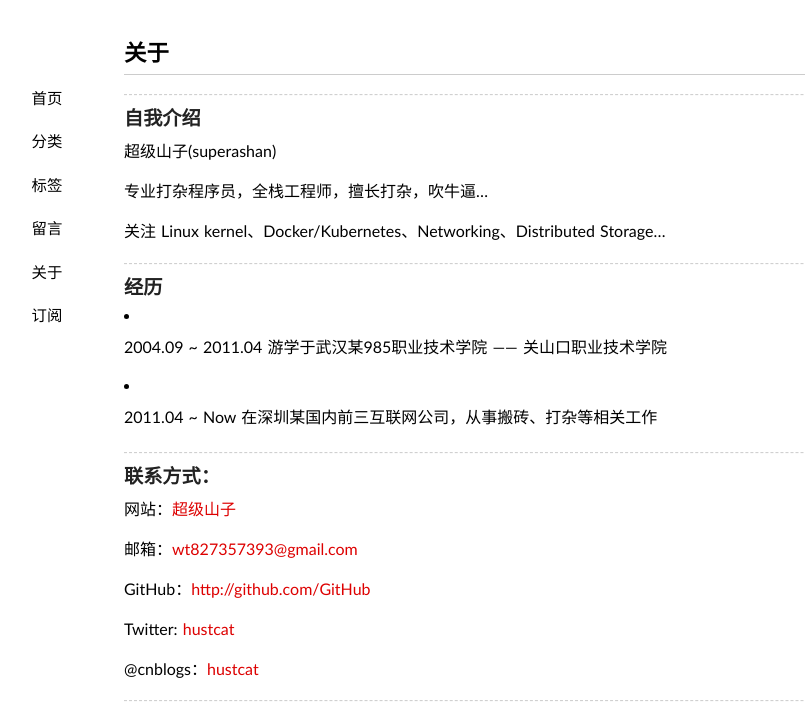
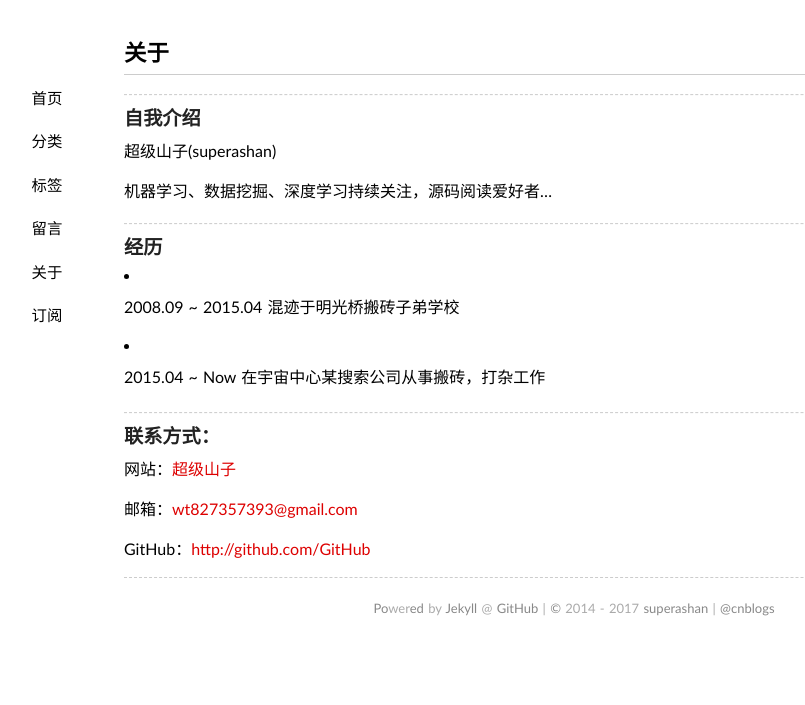
Before and after one commit to SuperAshan/SuperAshan.github.io, a Jekyll site: the page built from about/index.md, in a window 1280 px wide. Shown: the top 705 px of the page, without its empty margins (66-871 px from the left). Built offline with Jekyll 4.4.1, drawn with Linux system fonts in a browser that asks for light colours; some web fonts are replaced; comment, search, counter and statistics services are not loaded; grey boxes are pictures that could not be loaded.

Commit message:
about change

```diff
--- a/about/index.md
+++ b/about/index.md
@@ -9,17 +9,16 @@ comments: no
 
 {{ site.about }}
 
-专业打杂程序员，全栈工程师，擅长打杂，吹牛逼...
+机器学习、数据挖掘、深度学习持续关注，源码阅读爱好者...
 
-关注 Linux kernel、Docker/Kubernetes、Networking、Distributed Storage...
 
 
 ---
 ### 经历
 
-* 2004.09 ~ 2011.04 游学于武汉某985职业技术学院 —— 关山口职业技术学院
+* 2008.09 ~ 2015.04 混迹于明光桥搬砖子弟学校
 
-* 2011.04 ~ Now     在深圳某国内前三互联网公司，从事搬砖、打杂等相关工作
+* 2015.04 ~ Now     在宇宙中心某搜索公司从事搬砖，打杂工作
 
 
 ----
@@ -34,13 +33,3 @@ comments: no
 邮箱：[{{ site.email }}](mailto:{{ site.email }})
 
 GitHub：[http://github.com/{{ site.github }}](http://github.com/{{ site.github }})
-
-Twitter: [hustcat](https://twitter.com/hustcat)
-
-@cnblogs：[hustcat](http://hustcat.cnblogs.com)
-
-----
-
-[![新浪微博](http://service.t.sina.com.cn/widget/qmd/1831504255/02345c5a/1.png)](http://weibo.com/u/1831504255?s=6uyXnP)
-
-----
```
